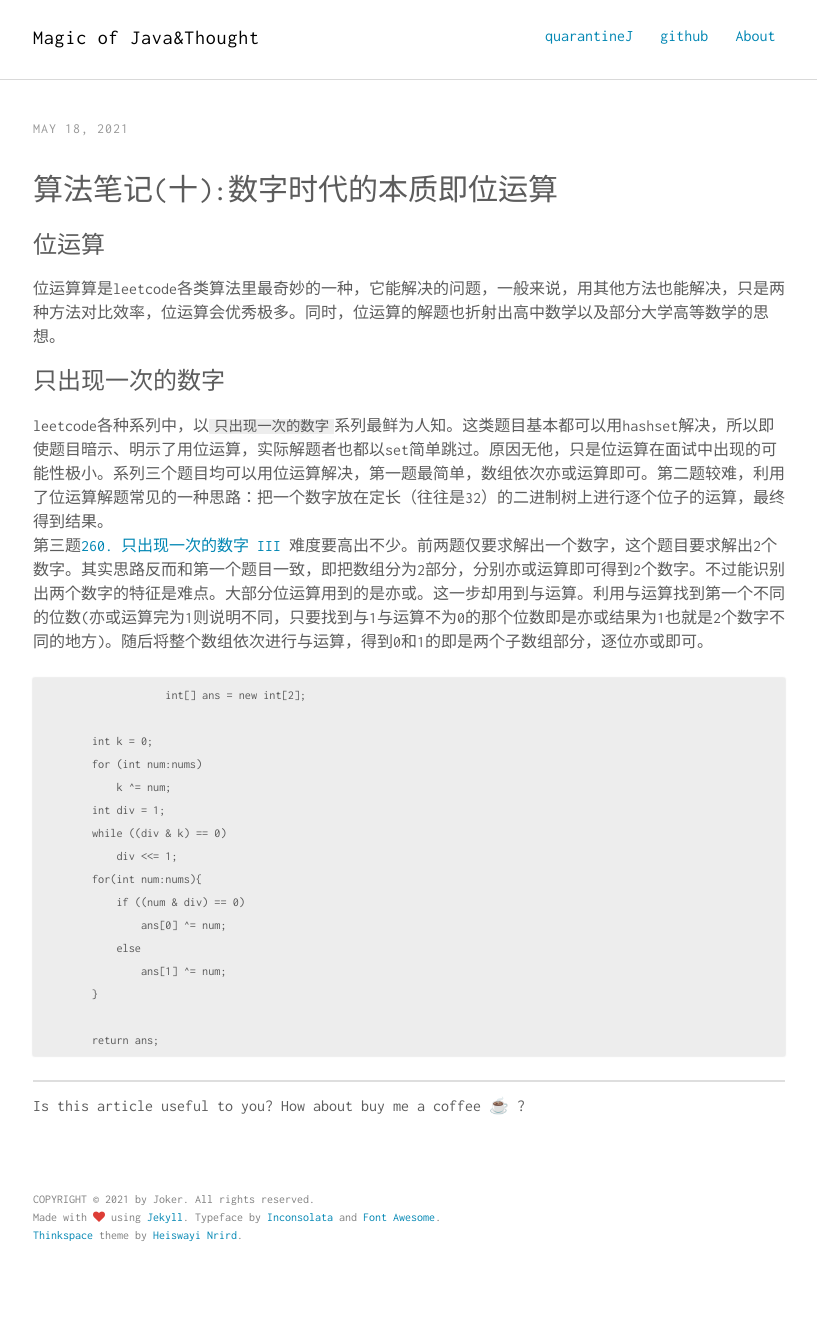
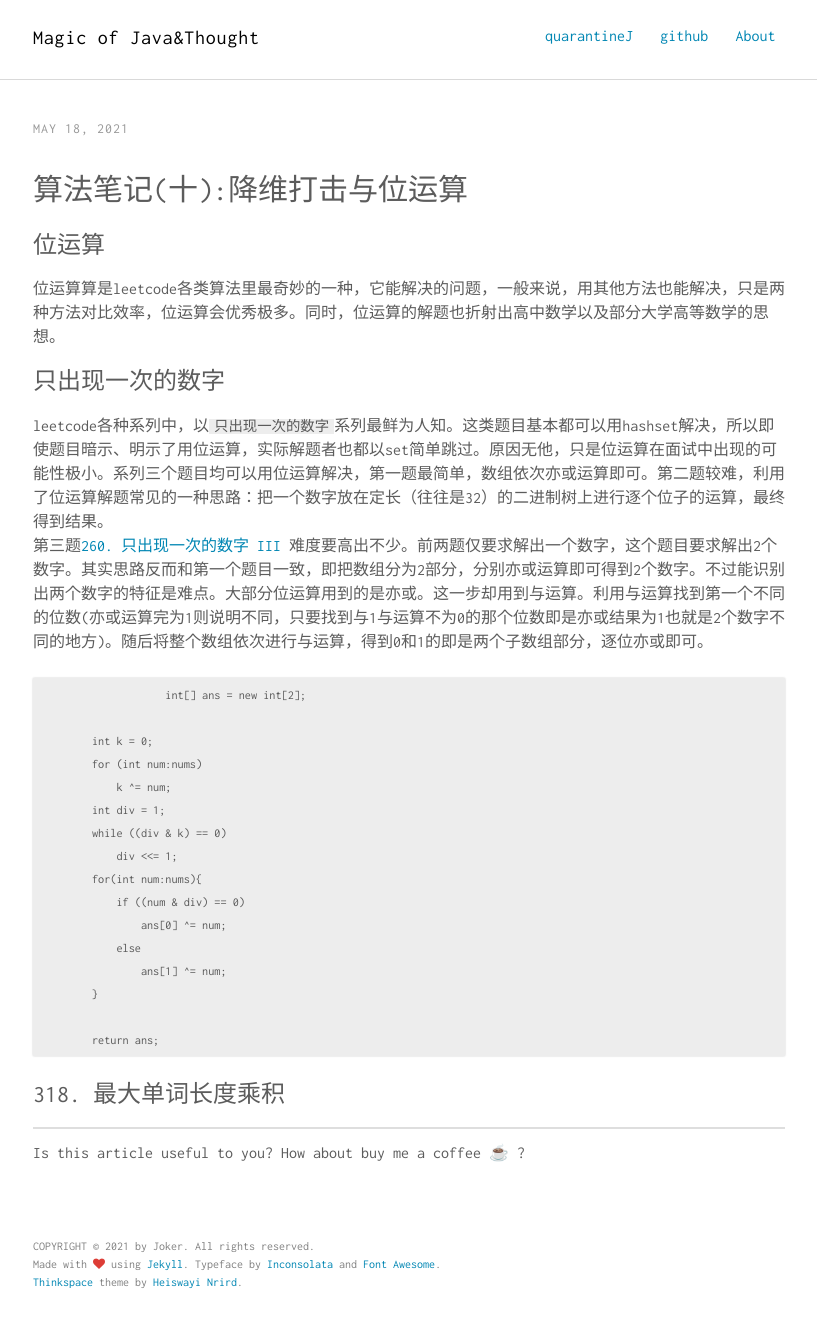
Before and after one commit to rongjoker/rongjoker.github.io, a Jekyll site: the page built from _posts/2021-05-18-algorithem10bit.md, in a window 1280 px wide. Shown: the whole page, without its empty margins (231-1048 px from the left). Built offline with Jekyll 4.4.1, drawn with Linux system fonts in a browser that asks for light colours; comment, search, counter and statistics services are not loaded; before the commit the page ends 1292 px from its top, so only the background shows below that.

Commit message:
最大单词长度乘积

````diff
--- a/_posts/2021-05-18-algorithem10bit.md
+++ b/_posts/2021-05-18-algorithem10bit.md
@@ -1,6 +1,6 @@
 ---
 layout: post
-title: 算法笔记(十):数字时代的本质即位运算
+title: 算法笔记(十):降维打击与位运算
 ---
 
 ### 位运算
@@ -28,3 +28,6 @@ leetcode各种系列中，以`只出现一次的数字`系列最鲜为人知。
 
         return ans;
 ```
+
+
+### 318. 最大单词长度乘积
````
